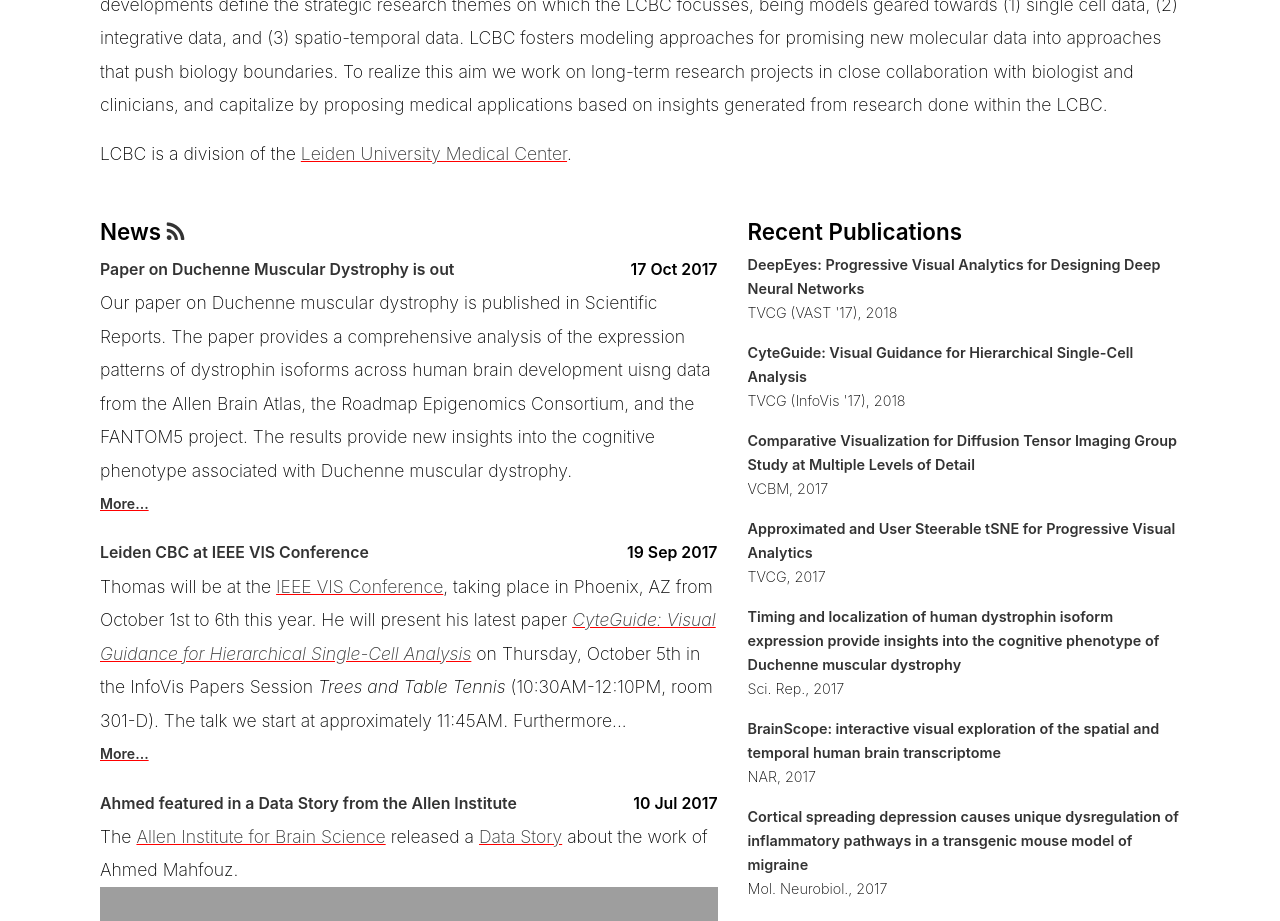
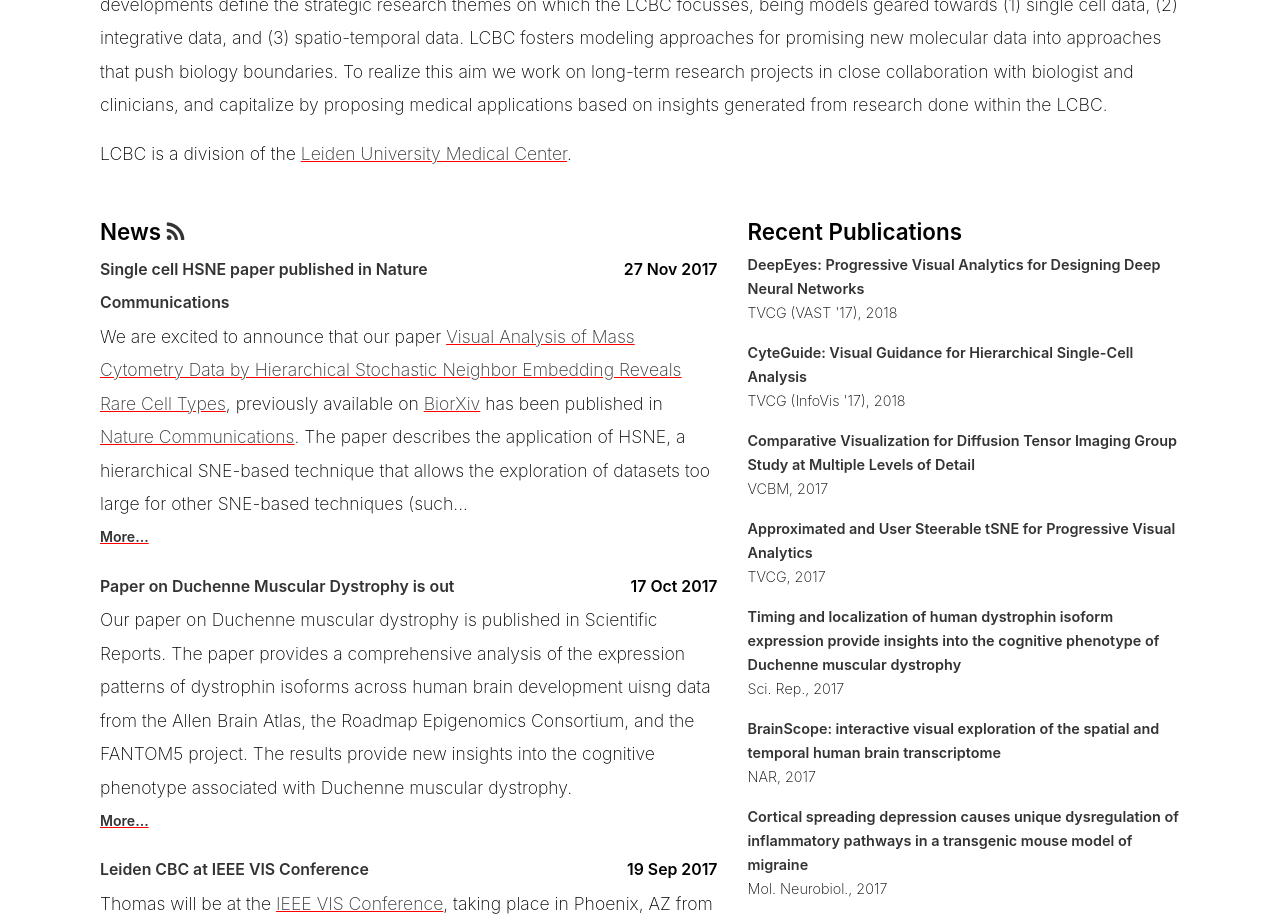
Before and after one commit to LeidenCBC/leidencbc.github.io, a Jekyll site: the page built from index.md, in a window 1280 px wide and 1400 px high, scrolled down 1050 px. Shown: the top 921 px of the window. Built offline with Jekyll 4.4.1, drawn with Linux system fonts in a browser that asks for light colours; some of the changed text lies outside the part shown; grey boxes are pictures that could not be loaded.

Commit message:
HSNE Nature Communications
Changes HSNE from bioarxiv to nat com
Adds news item for HSNE nat com paper
Fixes a typo in the dmd news item

```diff
--- /dev/null
+++ b/_posts/2017-11-27-NatComm.md
@@ -0,0 +1,15 @@
+---
+layout: post
+title:  Single cell HSNE paper published in Nature Communications
+date:   2017-11-27 00:00:00
+categories: press
+---
+We are excited to announce that our paper [Visual Analysis of Mass Cytometry Data by Hierarchical Stochastic Neighbor Embedding Reveals Rare Cell Types](/publications/2017_hsne_nature_communications/), previously available on [BiorXiv](https://doi.org/10.1101/169888) has been published in [Nature Communications](https://dx.doi.org/10.1038/s41467-017-01689-9). The paper describes the application of HSNE, a hierarchical SNE-based technique that allows the exploration of datasets too large for other SNE-based techniques (such as t-SNE) through a hierarchical representation, to single cell mass cytometry data. See the movie below for an exemplary exploration of a dataset consisting of 5 Million cells.
+
+Along with the paper we released a major update for our single cell analysis software [Cytosplore](https://www.cytosplore.org) now featuring HSNE alongside A-tSNE and SPADE for single cell analysis. The software is available for free to download at [https://www.cytosplore.org](https://www.cytosplore.org)
+
+The paper is the result of a strong collaboration between multiple groups at LUMC and TU Delft. Press releases from [LUMC](https://www.lumc.nl/over-het-lumc/nieuws/2017/november/interactieve-technologie-zeldzame-celtypen/?setlanguage=English&setcountry=en) and [TU Delft](https://www.tudelft.nl/en/2017/tu-delft/new-interactive-technology-makes-rare-cell-types-visible/) are available.
+
+<div class="embed-responsive embed-responsive-16by9">
+  <iframe src="https://player.vimeo.com/video/205552113" frameborder="0" webkitallowfullscreen mozallowfullscreen allowfullscreen></iframe>
+</div>
--- a/_publications/2017_hsne_preprint.md
+++ b/_publications/2017_hsne_preprint.md
@@ -1,9 +1,10 @@
 ---
 layout: publication
-title: "Interactive Visual Analysis of Mass Cytometry Data by Hierarchical Stochastic Neighbor Embedding Reveals Rare Cell Types"
+title: "Visual Analysis of Mass Cytometry Data by Hierarchical Stochastic Neighbor Embedding Reveals Rare Cell Types"
 key: 2017_hsne_preprint
-permalink: /publications/2017_hsne_preprint/
-type: preprint
+permalink: /publications/2017_hsne_nature_communications/
+redirect_from: /publications/2017_hsne_preprint/
+type: article
 shortname: Single Cell HSNE
 image: 2017_hsne_preprint.png
 image_large: 2017_hsne_preprint_teaser.jpg
@@ -19,20 +20,20 @@
 - koning
 - lelieveldt
 
-journal: BiorXiv Preprint
-journal-short: BiorXiv
-page_start:
-page_end:
+journal: Nature Communications
+journal-short: Nat Comm
+page_start: 1
+page_end: 10
 chapter:
-volume:
-issue:
+volume: 8
+issue: 1740
 year: 2017
 editor:
 publisher:
 school:
 award:
 
-doi: 10.1101/169888
+doi: 10.1038/s41467-017-01689-9
 publisher-url:
 
 project:
```
Also changed, not shown: other parts of _publications/2017_hsne_preprint.md (+1 -1 lines), _posts/2017-10-17-DMD.md (+1 -1 lines), 1 other file.
